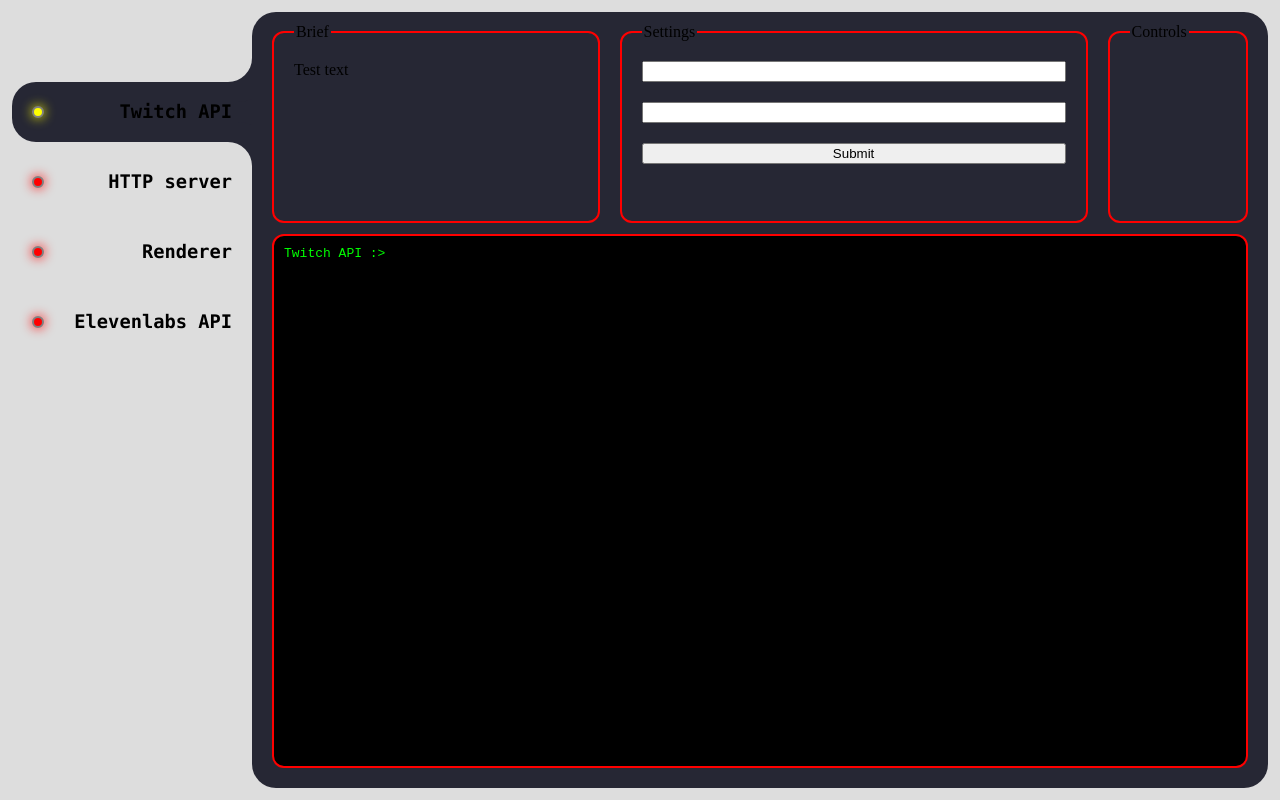
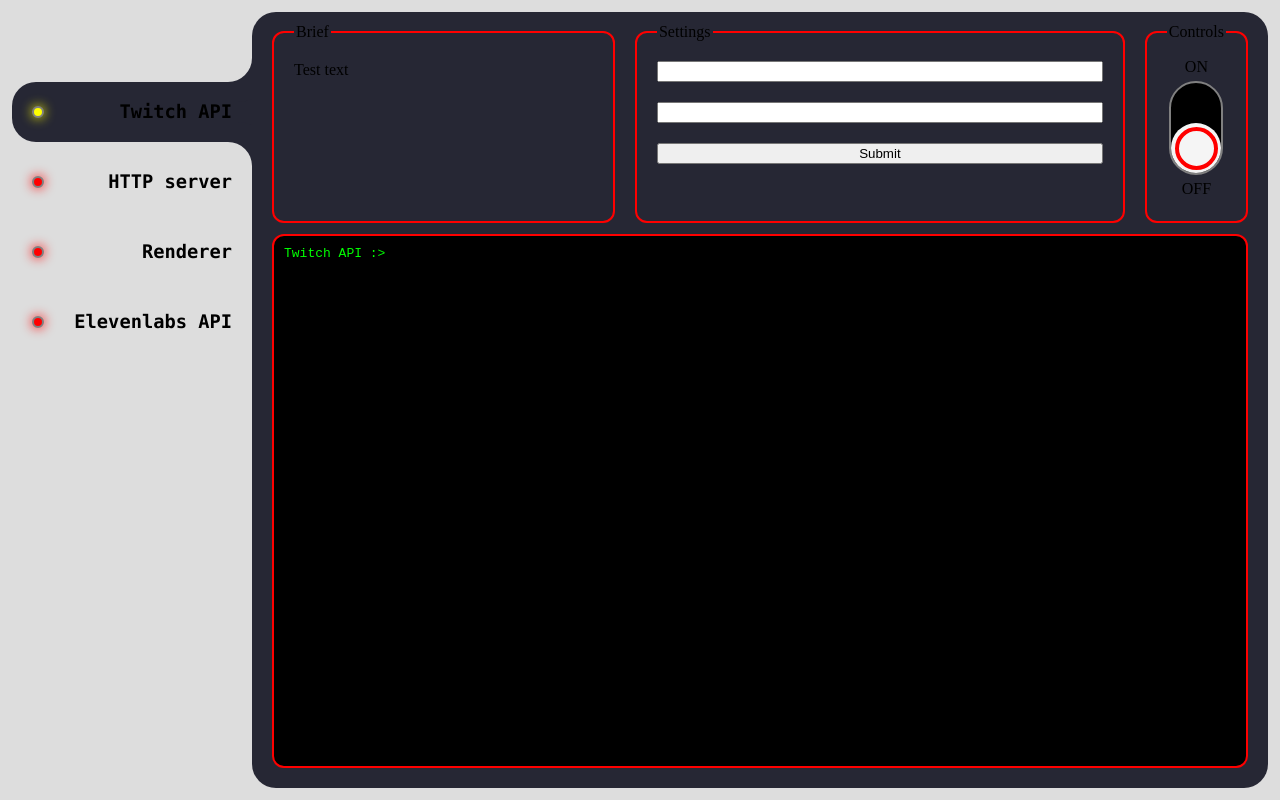
Before and after one commit to Laljaka/twitch-stream-helper, a website with bundled scripts: page src/index.html in a window 1280 px wide. Both pictures are taken after a click on the item "Twitch API". Built offline with nearby package versions, Linux system fonts and the light colour scheme.

Commit message:
added toggle switch to activate modules

```diff
--- a/src/index.html
+++ b/src/index.html
@@ -18,9 +18,6 @@
         <li class="inactive" id="elevenlabs"><h3>Elevenlabs API</h3></li>
         <li class="active" id="aaa"></li>
       </menu>
-      <label class="switch">
-        <input type="checkbox">
-      </label>
       <div class="module-settings" id="-websocket">
         <fieldset class="wrapper setting"><legend>Brief</legend>
           Test text
@@ -31,10 +28,10 @@
           <input type="submit">
         </fieldset>
         <fieldset class="wrapper setting"><legend>Controls</legend>
-          <!--<button>Activate</button>
-          <button>Reset</button>
-          <button>Deactivate</button>-->
-
+          <label class="switch">
+            <input type="checkbox">
+            <span class="thumb"></span>
+          </label>
         </fieldset>
         <samp class="wrapper">
           <span>Twitch API :> </span><br/>
@@ -50,9 +47,10 @@
           <input type="submit">
         </fieldset>
         <fieldset class="wrapper setting"><legend>Controls</legend>
-          <button>Activate</button>
-          <button>Reset</button>
-          <button>Deactivate</button>
+          <label class="switch">
+            <input type="checkbox">
+            <span class="thumb"></span>
+          </label>
         </fieldset>
         <samp class="wrapper">
           <span>HTTP Server :> </span><br/>
@@ -68,9 +66,10 @@
           <input type="submit">
         </fieldset>
         <fieldset class="wrapper setting"><legend>Controls</legend>
-          <button>Activate</button>
-          <button>Reset</button>
-          <button>Deactivate</button>
+          <label class="switch">
+            <input type="checkbox">
+            <span class="thumb"></span>
+          </label>
         </fieldset>
         <samp class="wrapper">
           <span>Renderer :> </span><br/>
@@ -85,9 +84,10 @@
           <input type="submit">
         </fieldset>
         <fieldset class="wrapper setting"><legend>Controls</legend>
-          <button>Activate</button>
-          <button>Reset</button>
-          <button>Deactivate</button>
+          <label class="switch">
+            <input type="checkbox">
+            <span class="thumb"></span>
+          </label>
         </fieldset>
         <samp class="wrapper">
           <span>Elevenlabs API :> </span><br/>
--- a/src/styles.css
+++ b/src/styles.css
@@ -3,6 +3,7 @@
   --border-radius: 1.5rem;
   --bg-color: #262734;
   --main-color: #424349;
+  --before-color: red;
 }
 
 @media (prefers-color-scheme: dark) {
@@ -51,7 +52,7 @@ menu::-webkit-scrollbar {
   padding: 11px 20px 20px 20px;
   background-color: var(--bg-color);
   box-sizing: border-box;
-  grid-template-columns: 7fr 10fr 3fr;
+  grid-template-columns: 7fr 10fr 1fr;
   grid-template-rows: 200px 1fr;
   column-gap: 20px;
   row-gap: 11px;
@@ -71,13 +72,9 @@ menu::-webkit-scrollbar {
 .setting {
   display: flex;
   flex-direction: column;
+  overflow: hidden;
   gap: 20px;
   padding: 20px;
-}
-
-.setting > button {
-  flex: 1;
-  width: 100%;
 }
 
 samp {
@@ -101,7 +98,6 @@ menu > li {
   cursor: pointer;
   margin: 10px 0px;
   overflow: clip;
-  --before-color: red;
 }
 
 .inactive::before {
@@ -162,6 +158,90 @@ h3 {
   display: inline-block;
 }
 
+.switch > input {
+  opacity: 0;
+  height: 0;
+  width: 0;
+}
+
 .switch {
-  display: none;
+  width: 50px;
+  height: 90px;
+  position: relative;
+  background-color: black;
+  border-radius: 3rem;
+  top: 20px;
+  margin: 0 auto;
+  z-index: 2;
+  border: grey solid 2px;
 }
+/*
+.switch::before {
+  content: '';
+  width: 8px;
+  height: 8px;
+  position: absolute;
+  top: -40px;
+  left: 0;
+  right: 0;
+  margin: 0 auto;
+  border-radius: 100%;
+  background-color: var(--before-color);
+  border: 2px solid grey;
+  box-shadow: 0 0 12px var(--before-color);
+}
+*/
+
+.switch::before,
+.switch::after {
+  left: 0;
+  right: 0;
+  margin: 0 auto;
+  position: absolute;
+  text-align: center;
+  z-index: 1;
+}
+
+.switch::before {
+  content: 'ON';
+  top: -25px;
+}
+
+.switch::after {
+  content: 'OFF';
+  bottom: -25px;
+}
+
+.switch > .thumb {
+  background-color: whitesmoke;
+  position: absolute;
+  width: 50px;
+  height: 50px;
+  bottom: 0;
+  left: 0;
+  right: 0;
+  margin: 0 auto;
+  border-radius: 3rem;
+  transition: transform 200ms;
+  z-index: 3;
+}
+
+.thumb::before {
+  content: '';
+  width: 70%;
+  height: 70%;
+  z-index: 4;
+  top: 0;
+  bottom: 0;
+  right: 0;
+  left: 0;
+  position: absolute;
+  display: block;
+  margin: auto;
+  border-radius: 3rem;
+  outline: red 4px solid;
+}
+
+.switch > input:checked + .thumb {
+  transform: translateY(-40px);
+}
```
